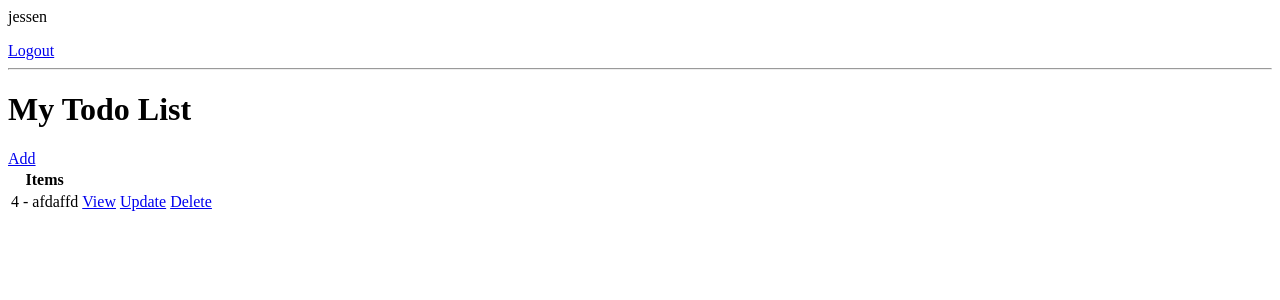
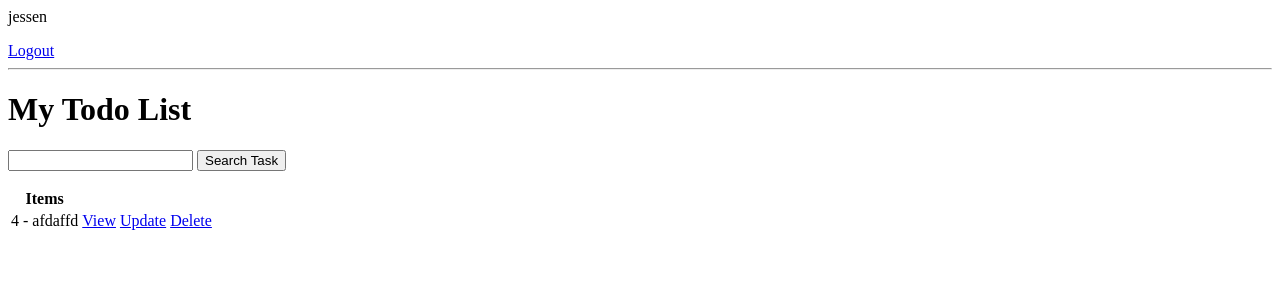
Before and after one commit to naldojesse/TodoList, a Django app: page / in a window 1280 px wide. Shown: the top 300 px of the page. Run offline with Django 4.2, Linux system fonts and the light colour scheme; a user stored in the database is signed in; data comes from the database, SQL or seed files in the repository; both versions use the stored data as it was after the commit.

Commit message:
Added registration and task list search functionality

```diff
--- a/todolistprj/todo/templates/todo/login.html
+++ b/todolistprj/todo/templates/todo/login.html
@@ -4,4 +4,6 @@
     {% csrf_token %}
     {{ form.as_p }}
     <input type="submit" value="Login Now">
+
+    <p>Don't have an account? <a href="{% url 'register' %}">Register</a></p>
 </form>
--- a/todolistprj/todo/templates/todo/task_list.html
+++ b/todolistprj/todo/templates/todo/task_list.html
@@ -8,7 +8,11 @@
 
 
 <h1> My Todo List </h1>
-<td><a href="{% url 'task-create' %}">Add</a></td>
+<form action="" method="get">
+    <input type="text" name="search-area">
+    <input type="submit" value="Search Task">
+</form>
+{% comment %} <td><a href="{% url 'task-create' %}">Add</a></td> {% endcomment %}
 
 <table>
     <tr>
@@ -24,6 +28,6 @@
     </tr>
     {% empty %}
     <h3> No Items in List </h3>
-    <a href="">Add New Item</a>
+    <a href="{% url 'task-create' %}">Add New Item</a>
     {% endfor %}
 </table>
--- a/todolistprj/todo/urls.py
+++ b/todolistprj/todo/urls.py
@@ -1,12 +1,13 @@
 from django.urls import path
 from . import views
-from .views import TaskList, TaskDetail, TaskCreate, TaskUpdate, TaskDelete, CustomLoginView
+from .views import TaskList, TaskDetail, TaskCreate, TaskUpdate, TaskDelete, CustomLoginView, RegisterPage
 from django.contrib.auth.views import LogoutView
 
 urlpatterns = [
     path('', TaskList.as_view(), name='task'),
     path('task-create/', TaskCreate.as_view(), name='task-create'),
     path('login/', CustomLoginView.as_view(), name='login'),
+    path('register/', RegisterPage.as_view(), name='register'),
     path('logout/', LogoutView.as_view(next_page='login'), name='logout'),
     path('task/<int:pk>/', TaskDetail.as_view(), name='task-detail'),
     path('task-update/<int:pk>/', TaskUpdate.as_view(), name='task-update'),
--- a/todolistprj/todo/views.py
+++ b/todolistprj/todo/views.py
@@ -1,11 +1,15 @@
-from django.shortcuts import render
+from django.shortcuts import render, redirect
 from django.http import HttpResponse
 from django.views.generic.list import ListView
 from django.views.generic.detail import DetailView
 from django.views.generic.edit import CreateView, UpdateView, DeleteView
 from django.contrib.auth.views import LoginView
+
+from django.views.generic.edit import FormView
+from django.contrib.auth.forms import UserCreationForm
+from django.contrib.auth import login
+
 from django.contrib.auth.mixins import LoginRequiredMixin
-
 from django.urls import reverse_lazy
 from . models import Task
 
@@ -26,6 +30,13 @@ class TaskList(LoginRequiredMixin, ListView):
 
         # checks for incomplete tasks
         context['count'] = context['task'].filter(complete=False).count()
+
+        search_input = self.request.GET.get('search-area')
+        if search_input:
+            context['task'] = context['task'].filter(title__icontains = search_input)
+            context['search_input'] = search_input
+        return context
+
         return context
 
 class TaskDetail(LoginRequiredMixin, DetailView):
@@ -46,7 +57,7 @@ class TaskCreate(LoginRequiredMixin, CreateView):
 
 class TaskUpdate(LoginRequiredMixin, UpdateView):
     model = Task
-    fields = "__all__"
+    fields = ['title', 'description', 'complete' ]
     success_url = reverse_lazy("task")
 
 class TaskDelete(LoginRequiredMixin, DeleteView):
@@ -61,3 +72,25 @@ class CustomLoginView(LoginView):
 
     def get_success_url(self):
         return reverse_lazy("task")
+
+
+class RegisterPage(FormView):
+    template_name = "todo/register.html"
+    form_class = UserCreationForm
+    redirect_authenticated_user = True
+    success_url = reverse_lazy("task")
+
+    #form.save method to save the form data to the database
+    def form_valid(self, form):
+        user = form.save()
+        if user is not None:
+            login(self.request, user)
+        return super(RegisterPage, self).form_valid(form)
+
+    #stop user from accessing the register page if they are already logged in
+
+    def get(self, *args, **kwargs):
+        if self.request.user.is_authenticated:
+            return redirect('task')
+
+        return super(RegisterPage, self).get(*args, *kwargs)
```
Also changed, not shown: todolistprj/todo/templates/todo/register.html (added, +9 -0 lines), todolistprj/db.sqlite3.
